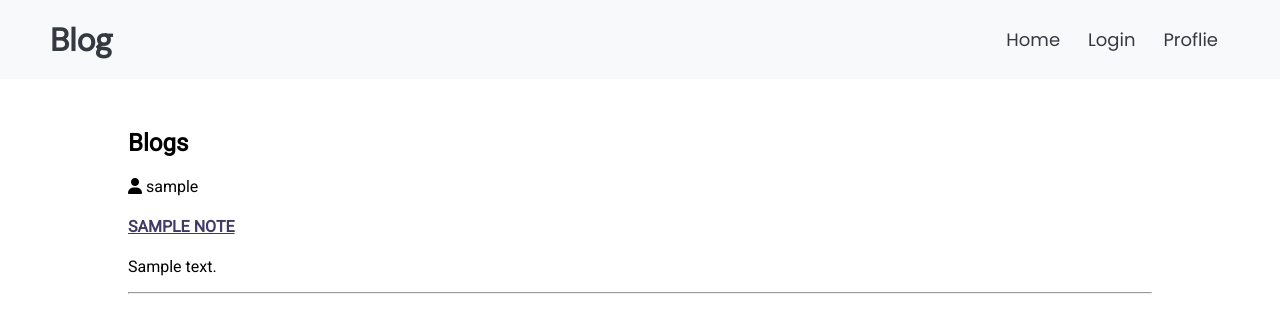
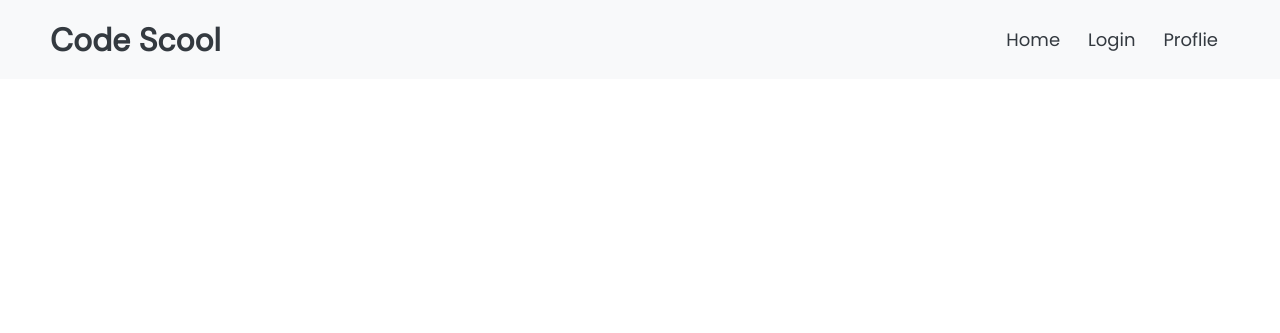
Before and after one commit to jigarthummar/Project, a Flask app: page / in a window 1280 px wide. Shown: the top 333 px of the page. Run offline with Flask 2, Linux system fonts and the light colour scheme; a database or web service that is not in the repository returns one stand-in record (values such as "Sample title"); some libraries are stand-ins or nearby versions.

Commit message:
html changes

```diff
--- a/templates/index.html
+++ b/templates/index.html
@@ -15,7 +15,7 @@
 
     <header id="header" class="shadow bg-light">
         <nav class="container navbar">
-            <a href="{{ url_for('index') }}" class="nav-blog text-dark">Blog</a>
+            <a href="{{ url_for('index') }}" class="nav-blog text-dark">Code Scool</a>
 
             <!-- collapse -->
             <div class="collapse">
@@ -34,15 +34,7 @@
     <main id="public-story">
         <section id="posts">
             <div class="containor">
-                <h1>Blogs</h1>
-                {%for blog in note %}
-                    <p><i class="fa-solid fa-user"></i> {{ blog['username'] }}</p>
-                    <h4>{{ blog['title'] }}</h4>
-                    <div class="note">
-                        <p>{{ blog['note'] }}</p>
-                    </div>
-                    <hr>
-                {% endfor %}
+
             </div>
         </section>
     </main>
--- a/templates/login.html
+++ b/templates/login.html
@@ -9,7 +9,7 @@
     <!-- Header -->
     <header id="header" class="shadow bg-light">
         <nav class="container navbar">
-            <a href="{{ url_for('index') }}" class="nav-blog text-dark">Blog</a>
+            <a href="{{ url_for('index') }}" class="nav-blog text-dark">Code Scool</a>
 
             <!-- collapse -->
             <div class="collapse">
--- a/templates/profile.html
+++ b/templates/profile.html
@@ -14,7 +14,7 @@
     <!-- Header -->
     <header id="header" class="shadow bg-light">
         <nav class="container navbar">
-            <a href="{{ url_for('index') }}" class="nav-blog text-dark">Blog</a>
+            <a href="{{ url_for('index') }}" class="nav-blog text-dark">Code Scool</a>
 
             <!-- collapse -->
             <div class="collapse">
--- a/templates/signup.html
+++ b/templates/signup.html
@@ -8,7 +8,7 @@
 
     <header id="header" class="shadow bg-light">
         <nav class="container navbar">
-            <a href="{{ url_for('index') }}" class="nav-blog text-dark">Blog</a>
+            <a href="{{ url_for('index') }}" class="nav-blog text-dark">Code Scool</a>
 
             <!-- collapse -->
             <div class="collapse">
--- a/templates/input.html
+++ b/templates/webdev.html
@@ -11,14 +11,14 @@
     <!-- Header -->
     <header id="header" class="shadow bg-light">
         <nav class="container navbar">
-            <a href="{{ url_for('index') }}" class="nav-blog text-dark">Blog</a>
+            <a href="{{ url_for('index') }}" class="nav-blog text-dark">Code Scool</a>
 
             <!-- collapse -->
             <div class="collapse">
                 <ul class="navbar-nav">
                     <a href="{{ url_for('index') }}" class="nav-link">Home</a>
 
-                    <a href="{{ url_for('signout') }}" class="nav-link">Logout</a>
+                    <a href="{{ url_for('profile') }}" class="nav-link">Profile</a>
 
                 </ul>
             </div>
```
